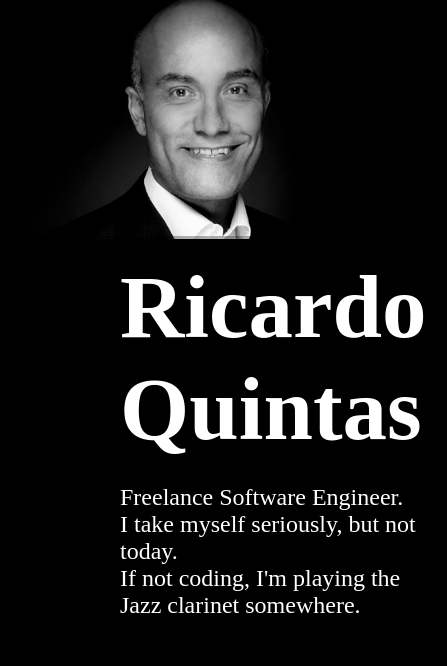
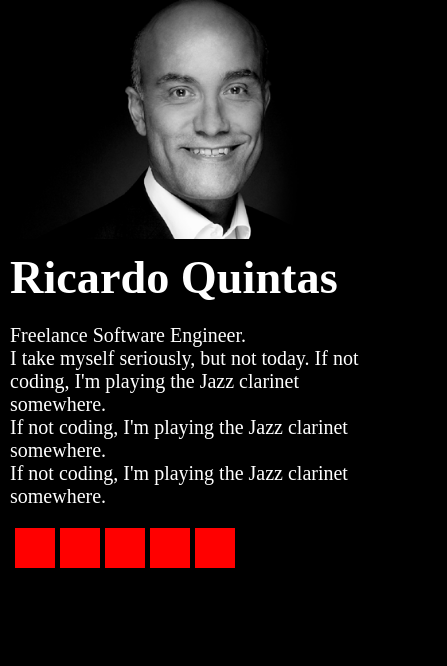
Before and after one commit to rdquintas/ricardoquintas.com, a plain HTML site: page new.htm in a window 390 px wide. Shown: the whole page, 447 px wide, since content can reach past the window. Drawn offline with Linux system fonts and the light colour scheme.

Commit message:
media queries, fittext.js

```diff
--- /dev/null
+++ b/js/jquery.fittext.js
@@ -0,0 +1,43 @@
+/*global jQuery */
+/*!
+* FitText.js 1.2
+*
+* Copyright 2011, Dave Rupert http://daverupert.com
+* Released under the WTFPL license
+* http://sam.zoy.org/wtfpl/
+*
+* Date: Thu May 05 14:23:00 2011 -0600
+*/
+
+(function( $ ){
+
+  $.fn.fitText = function( kompressor, options ) {
+
+    // Setup options
+    var compressor = kompressor || 1,
+        settings = $.extend({
+          'minFontSize' : Number.NEGATIVE_INFINITY,
+          'maxFontSize' : Number.POSITIVE_INFINITY
+        }, options);
+
+    return this.each(function(){
+
+      // Store the object
+      var $this = $(this);
+
+      // Resizer() resizes items based on the object width divided by the compressor * 10
+      var resizer = function () {
+        $this.css('font-size', Math.max(Math.min($this.width() / (compressor*10), parseFloat(settings.maxFontSize)), parseFloat(settings.minFontSize)));
+      };
+
+      // Call once to set.
+      resizer();
+
+      // Call on resize. Opera debounces their resize by default.
+      $(window).on('resize.fittext orientationchange.fittext', resizer);
+
+    });
+
+  };
+
+})( jQuery );
--- a/new.htm
+++ b/new.htm
@@ -4,6 +4,7 @@
 <head>
     <title>zrq testing</title>
     <style type="text/css" scr="css/normalize.css"></style>
+
     <style>
     * {
         -webkit-box-sizing: border-box;
@@ -24,29 +25,56 @@
 
         width: 100%
     }
-    .intro {
+    p {
         color: white;
         font-size: 2.4rem;
+    }
+    .my-name {
+        color: white;
+        margin: 0;
+        /*font-size: 89px*/
+        /*font-size: 9.2rem;*/
+    }
+    .icon {
+        float: left;
+        margin-left: 5px;
+        background-color: red;
+        width: 40px;
+        height: 40px;
     }
     .float-box {
         /*float: left;*/
         /*margin-right: 10%;*/
-        /*width: 650px;*/
 
+        width: 62%;
         left: 100px;
-        padding: 20px;
-        top: 28%;
+        /*padding: 20px;*/
+
+        top: 18%;
         position: absolute;
         /*background-color: rgba(255, 255, 255, 0.06);*/
 
         background-color: rgba(0, 0, 0, 0.298039);
     }
-    .name {
-        color: white;
-        margin: 0;
-        /*font-size: 89px*/
-
-        font-size: 8.9rem;
+    @media only screen and (max-width: 1024px) {
+        /**/
+    }
+    @media only screen and (max-width: 640px) {
+        p {
+            font-size: 2.0rem;
+        }
+        .float-box {
+            top: 10%;
+        }
+    }
+    @media only screen and (max-width: 480px) {
+        .float-box {
+            top: 0;
+            position: relative;
+            width: 100%;
+            left: 0;
+            padding: 10px;
+        }
     }
     </style>
 </head>
@@ -60,17 +88,33 @@
     </picture>
 
     <section class="float-box">
-        <h1 class="name">Ricardo Quintas</h1>
-        <p class="intro">Freelance Software Engineer.
-            <br>I take myself seriously, but not today.
-            <br>If not coding, I'm playing the Jazz clarinet somewhere.
-
+        <h1 class="my-name">Ricardo Quintas</h1>
+        <article>
+            <p>Freelance Software Engineer.
+                <br>I take myself seriously, but not today. If not coding, I'm playing the Jazz clarinet somewhere.
+                <br>If not coding, I'm playing the Jazz clarinet somewhere.
+                <br>If not coding, I'm playing the Jazz clarinet somewhere.</p>
+        </article>
+        <article class="logos">
+            <div class="icon"></div>
+            <div class="icon"></div>
+            <div class="icon"></div>
+            <div class="icon"></div>
+            <div class="icon"></div>
+        </article>
     </section>
 
+    <script type="text/javascript" src="js/jquery.min.js"></script>
     <script type="text/javascript" src="js/picturefill.js"></script>
-    <script type="text/javascript" src="js/jquery.min.js"></script>
+    <script type="text/javascript" src="js/jquery.fittext.js"></script>
+
     <script>
+    $(".my-name").fitText(0.8);
+
     $(window).resize(function() {
+        // var cena = ($(".float-box").width() - 1);
+        // console.log(cena);
+        // $('.float-box').css('width', cena);
         // $('.float-box').css('margin-left', $(window).width() / 6);
     });
     </script>
```
